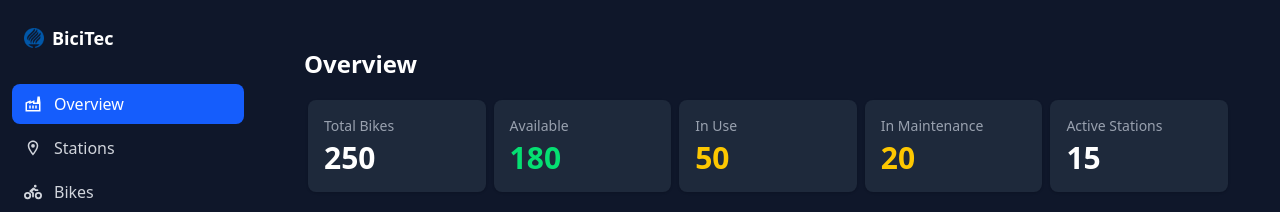
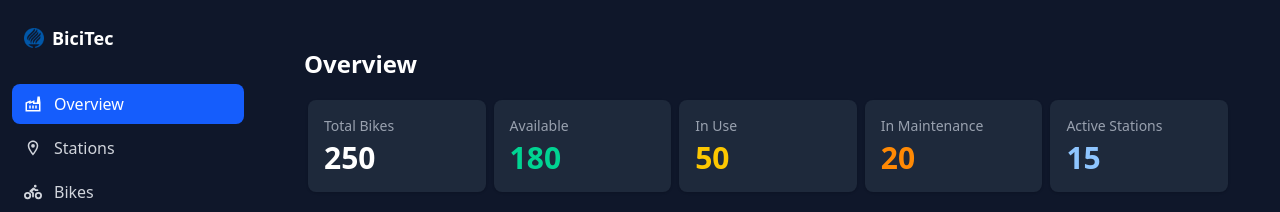
Before and after one commit to Gugoraaa/BiciTec, a Next.js app: page /overview in a window 1280 px wide. Shown: the top 212 px of the page. Built offline with nearby package versions, Linux system fonts and the light colour scheme.

Commit message:
style(ui): update overview card colors for better contrast

```diff
--- a/src/app/overview/page.tsx
+++ b/src/app/overview/page.tsx
@@ -15,16 +15,16 @@ export default function overview() {
           <StatCard title="Total Bikes" value={250} color="text-white" />
         </div>
         <div className="p-1">
-          <StatCard title="Available" value={180} color="text-green-400" />
+          <StatCard title="Available" value={180} color="text-emerald-400" />
         </div>
         <div className="p-1">
           <StatCard title="In Use" value={50} color="text-yellow-400" />
         </div>
         <div className="p-1">
-          <StatCard title="In Maintenance" value={20} color="text-yellow-400" />
+          <StatCard title="In Maintenance" value={20} color="text-orange-400" />
         </div>
         <div className="p-1">
-          <StatCard title="Active Stations" value={15} color="text-white" />
+          <StatCard title="Active Stations" value={15} color="text-blue-300" />
         </div>
       </section>
 
```
